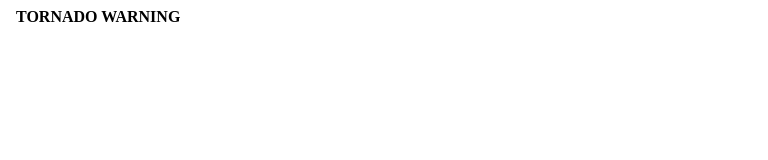
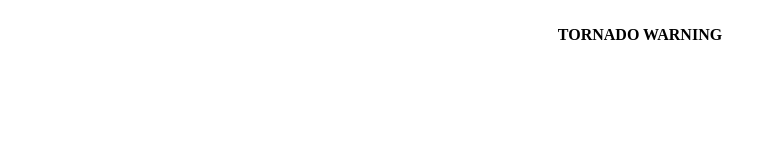
Before and after one commit to stevenbv/website, a plain HTML site: page index.html in a window 1280 px wide. Shown: the whole page, without its empty margins (0-768 px from the left). Drawn offline with Linux system fonts and the light colour scheme.

Commit message:
Update index.html

```diff
--- a/index.html
+++ b/index.html
@@ -1,3 +1,14 @@
 <embed src="EAS.wav" autostart="true" loop="false" hidden="true" ></embed>
 <embed src="SIREN.wav" autostart="true" loop="true" hidden="true" ></embed>
-<b>TORNADO WARNING</b>
+<HTML>
+<HEAD>
+<TITLE>
+TEST
+</TITLE>
+</HEAD>
+<BODY>
+<CENTER>
+<B>TORNADO WARNING</B>
+</CENTER>
+</BODY>
+</HTML>
```
